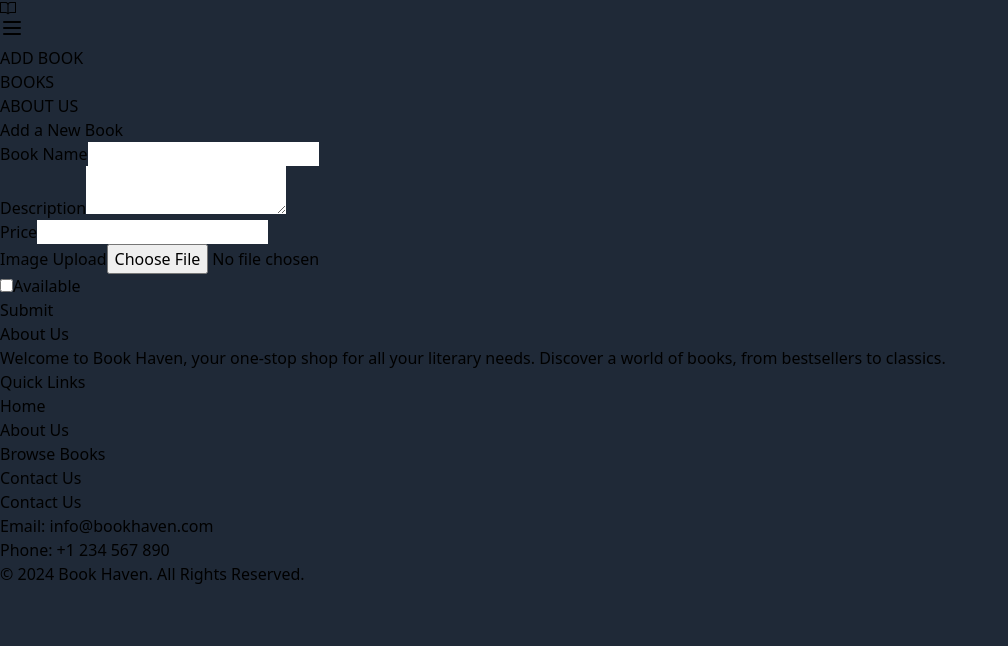
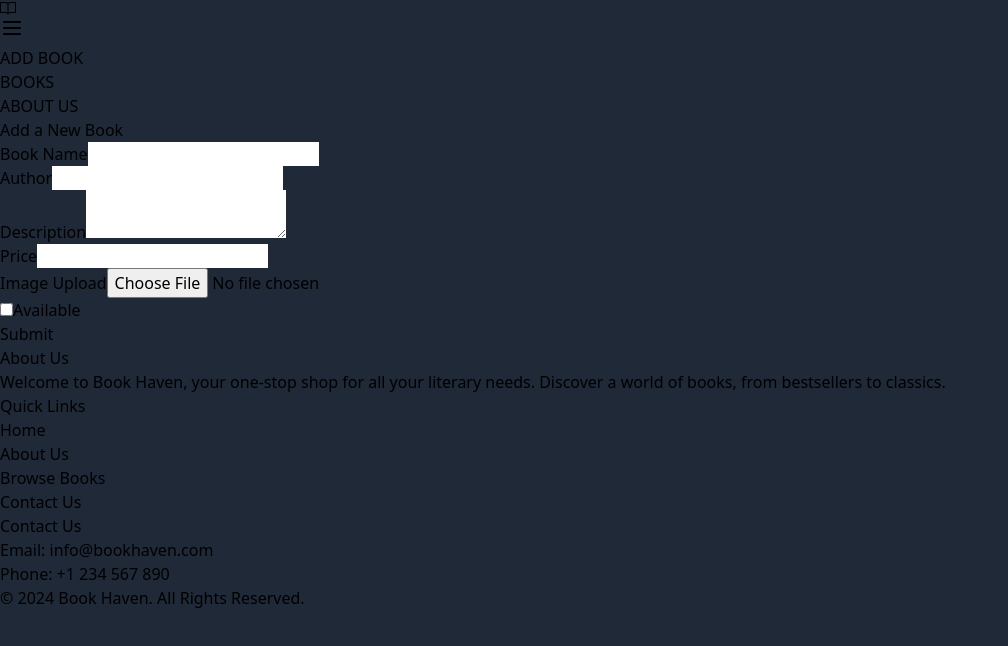
Before and after one commit to nirbhayvaghela34/Simple-Book-App, a React (Vite) app in the folder frontend/: page /add-book in a window 1280 px wide. Shown: the top 646 px of the page, without its empty margins (0-1008 px from the left). Built offline with nearby package versions, Linux system fonts and the light colour scheme.

Commit message:
😊😊

```diff
--- a/frontend/src/components/BookForm.jsx
+++ b/frontend/src/components/BookForm.jsx
@@ -76,7 +76,7 @@
       </div>
 
       {/* Author */}
-      {!initialData && (
+      {!initialData?.name && (
         <div className="mb-4">
           <label className="block text-gray-700 text-sm font-bold mb-2" htmlFor="author">
             Author
```
